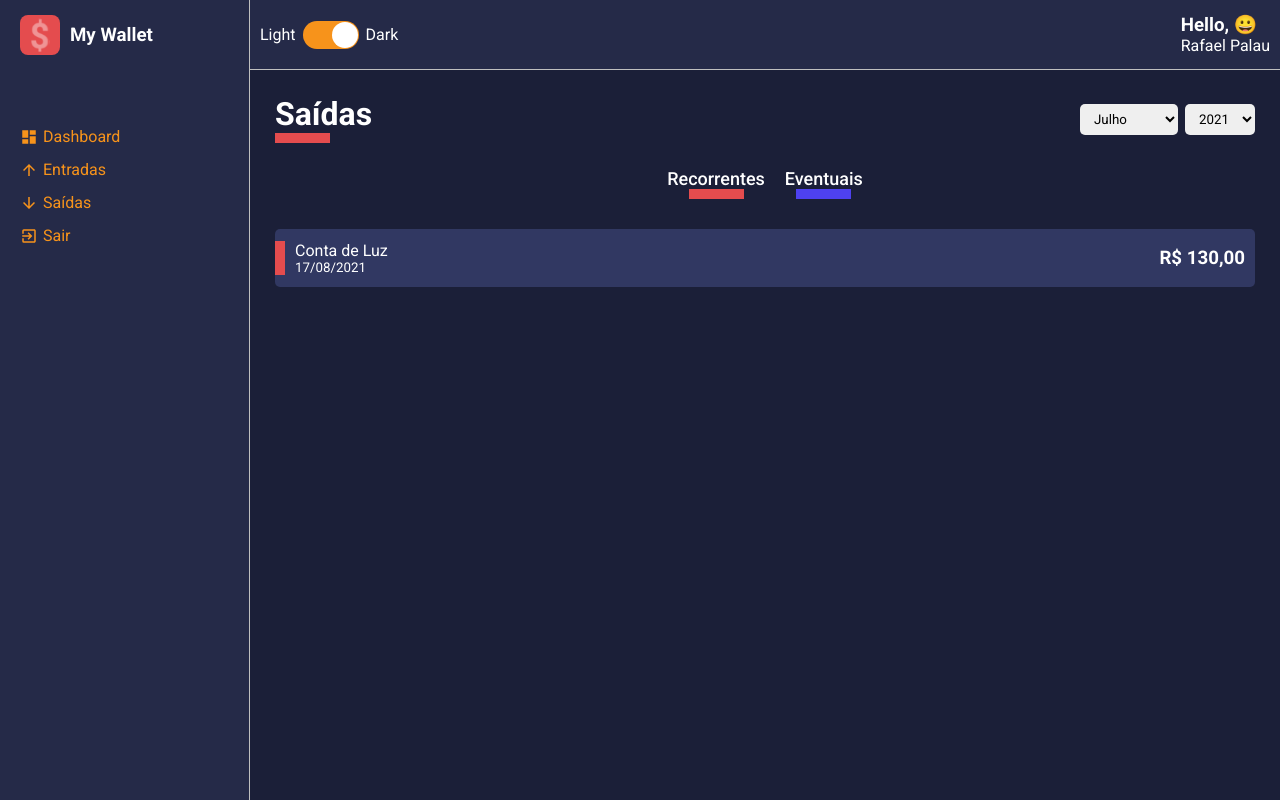
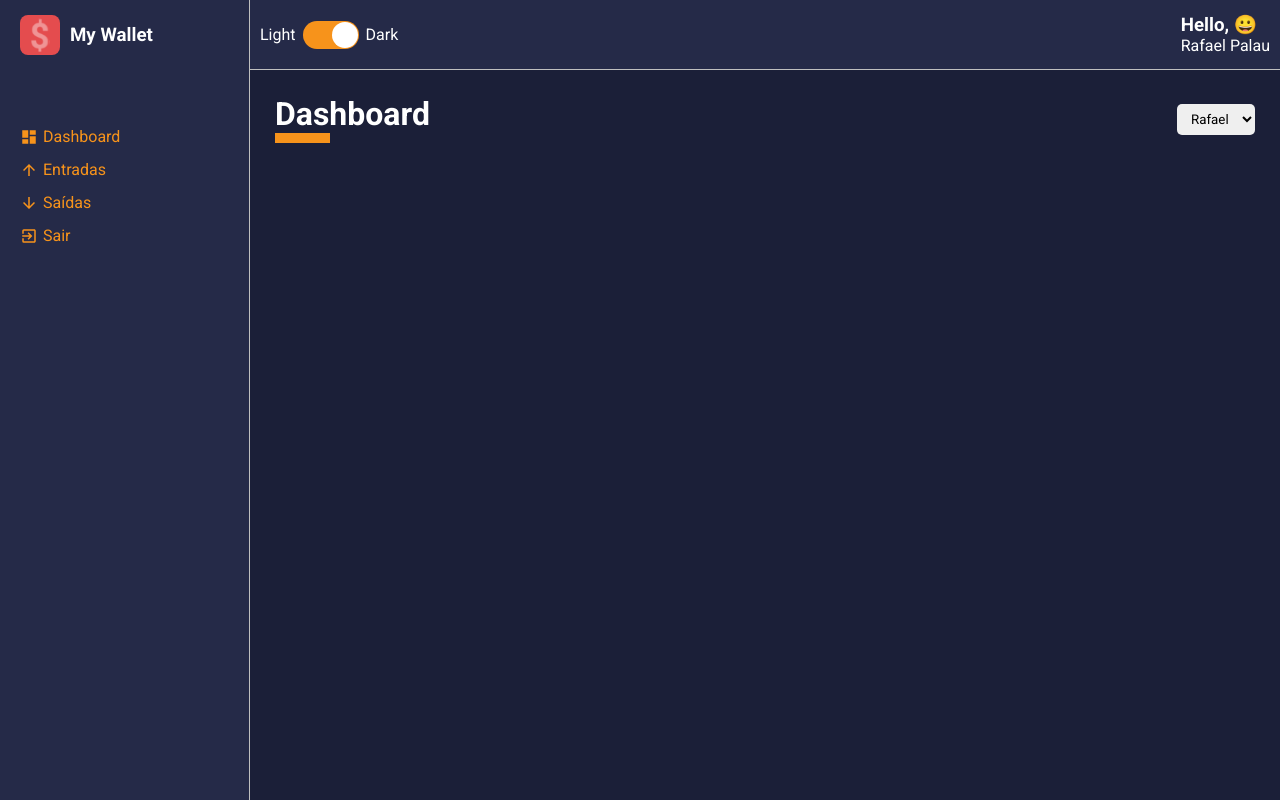
Before and after one commit to RafaPalau/dashboard-react-typescript, a React (Create React App) app: page / in a window 1280 px wide. Built offline with nearby package versions, Linux system fonts and the light colour scheme.

Commit message:
created navegation in pages

```diff
--- a/package.json
+++ b/package.json
@@ -13,6 +13,7 @@
     "react": "^17.0.1",
     "react-dom": "^17.0.1",
     "react-icons": "^4.2.0",
+    "react-router-dom": "^5.2.0",
     "react-scripts": "4.0.3",
     "react-switch": "^6.0.0",
     "styled-components": "^5.2.1",
@@ -44,6 +45,7 @@
     ]
   },
   "devDependencies": {
+    "@types/react-router-dom": "^5.1.7",
     "@types/styled-components": "^5.1.8"
   }
 }
--- a/src/App.tsx
+++ b/src/App.tsx
@@ -1,22 +1,16 @@
 import React from "react";
 import { ThemeProvider } from "styled-components";
+import Routes from "./routes";
 import GlobalStyles from "./styles/GlobalStyles";
 
 import dark from "./styles/themes/dark";
 import light from "./styles/themes/light";
 
-import Layout from "./components/Layout";
-import Dashboard from "./pages/Dashboard";
-import List from "./pages/List";
-
 const App: React.FC = () => {
   return (
     <ThemeProvider theme={dark}>
       <GlobalStyles />
-      <Layout>
-        <List />
-        {/* <Dashboard /> */}
-      </Layout>
+      <Routes />
     </ThemeProvider>
   );
 };
--- a/src/components/Aside/index.tsx
+++ b/src/components/Aside/index.tsx
@@ -25,13 +25,13 @@
       </Header>
 
       <MenuContainer>
-        <MenuItemLink href="#">
+        <MenuItemLink href="/dashboard">
           <MdDashboard /> Dashboard
         </MenuItemLink>
-        <MenuItemLink href="#">
+        <MenuItemLink href="/list/entry-balance">
           <MdArrowUpward /> Entradas
         </MenuItemLink>
-        <MenuItemLink href="#">
+        <MenuItemLink href="/list/exit-balance">
           <MdArrowDownward />
           Saídas
         </MenuItemLink>
--- a/src/components/SelectInput/index.tsx
+++ b/src/components/SelectInput/index.tsx
@@ -4,7 +4,7 @@
 interface ISelectInputProps {
   options: {
     value: string | number;
-    label: string | number ;
+    label: string | number;
   }[];
 }
 
@@ -13,7 +13,7 @@
     <Container>
       <select>
         {options.map((option) => (
-          <option value={option.value}>{option.label}</option>
+          <option key={option.value} value={option.value}>{option.label}</option>
         ))}
       </select>
     </Container>
--- a/src/pages/List/index.tsx
+++ b/src/pages/List/index.tsx
@@ -1,43 +1,55 @@
-import React from "react";
+import React, { useMemo } from "react";
 import ContentHeader from "../../components/ContentHeader";
 import HistoryFinnanceCard from "../../components/HistoryFinnanceCard";
 import SelectInput from "../../components/SelectInput";
 import { Container, Content, Filters } from "./styles";
 
-const List: React.FC = () => {
+interface IRouteParams {
+  match: {
+    params: {
+      type: string;
+    }
+  }
+}
+
+const List: React.FC<IRouteParams> = ({ match }) => {
+  const { type } = match.params;
+
+  const title = useMemo(() => {
+    return type === 'entry-balance' ? 'Entradas' : 'Saídas'
+  },[type]);
+
+  const lineColor = useMemo(() => {
+    return type === 'entry-balance' ? '#F7931B' : '#E44C4E'
+  },[type]);
+
+
   const months = [
-    { value: 7, label: 'Julho' },
-    { value: 8, label: 'Agosto' },
+    { value: 7, label: "Julho" },
+    { value: 8, label: "Agosto" },
     { value: 9, label: "Setembro" },
   ];
   const years = [
-    { value: 2021, label: 2021},
+    { value: 2021, label: 2021 },
     { value: 2020, label: 2020 },
     { value: 2019, label: 2019 },
     { value: 2018, label: 2018 },
-
   ];
 
   return (
     <Container>
-      <ContentHeader title="Saídas" lineColor="#E44C4E">
+      <ContentHeader title={title} lineColor={lineColor}>
         <SelectInput options={months} />
         <SelectInput options={years} />
       </ContentHeader>
 
       <Filters>
-        <button
-         type="button"
-         className="tag-filter tag-filter-recurrent"
-         >
-           Recorrentes
-         </button>
-         <button
-         type="button"
-         className="tag-filter tag-filter-eventual"
-         >
-           Eventuais
-         </button>
+        <button type="button" className="tag-filter tag-filter-recurrent">
+          Recorrentes
+        </button>
+        <button type="button" className="tag-filter tag-filter-eventual">
+          Eventuais
+        </button>
       </Filters>
 
       <Content>
--- /dev/null
+++ b/src/routes/app.routes.tsx
@@ -0,0 +1,17 @@
+import React from 'react';
+import { Switch, Route } from 'react-router-dom';
+
+import Layout from '../components/Layout';
+import Dashboard from '../pages/Dashboard';
+import List from '../pages/List';
+
+const AppRoutes: React.FC = () => (
+    <Layout>
+        <Switch>
+            <Route path="/" exact component={Dashboard} />
+            <Route path="/list/:type" exact component={List} />
+        </Switch>
+    </Layout>
+);
+
+export default AppRoutes;
--- /dev/null
+++ b/src/routes/index.tsx
@@ -0,0 +1,14 @@
+import React from "react";
+import {BrowserRouter} from 'react-router-dom'
+
+import App from "./app.routes";
+
+
+const Routes: React.FC = () => (
+  <BrowserRouter>
+    <App />
+  </BrowserRouter>
+
+)
+
+export default Routes;
```
Also changed, not shown: 2 other files (tests, documents, lock files or other folders).
